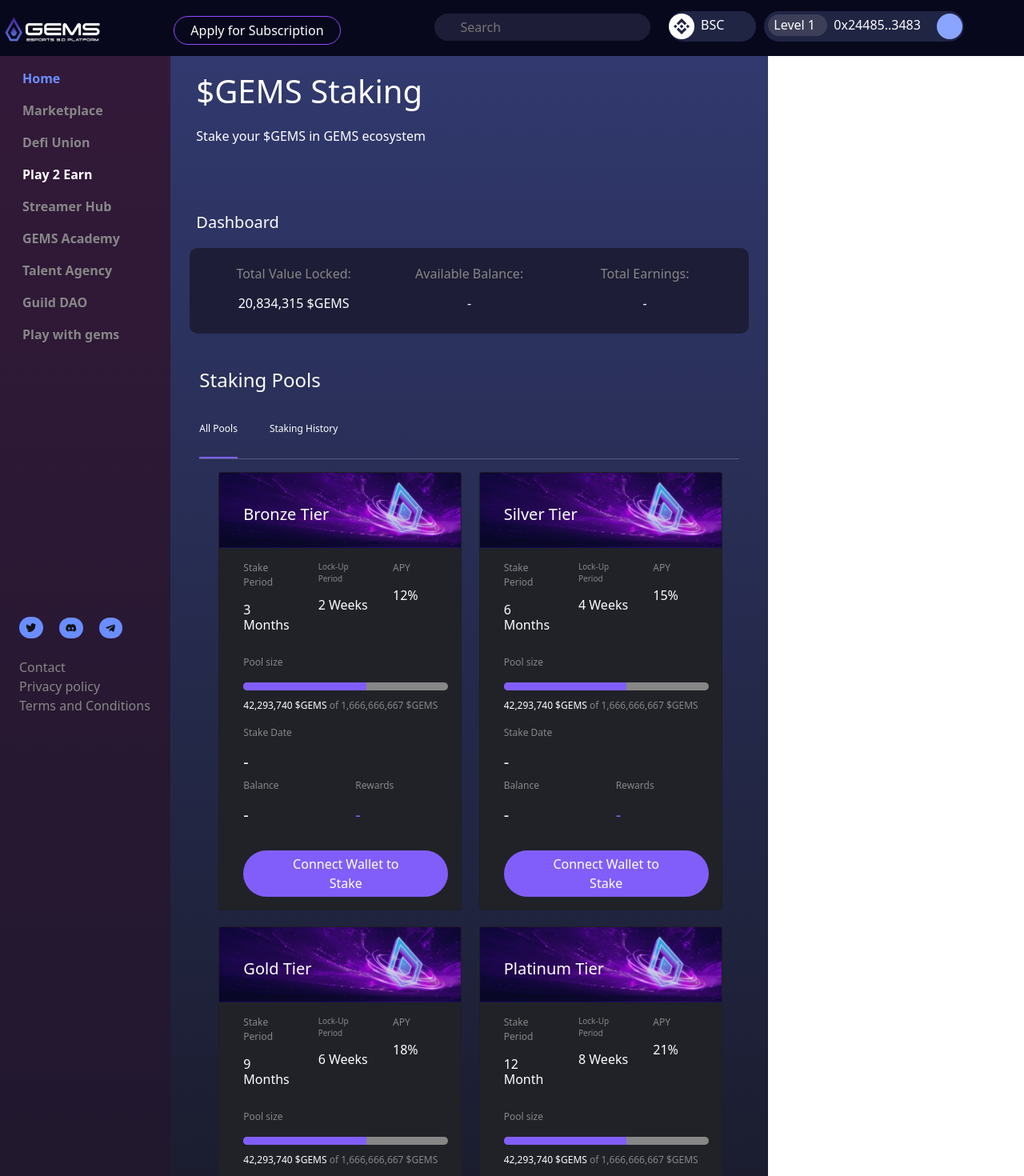
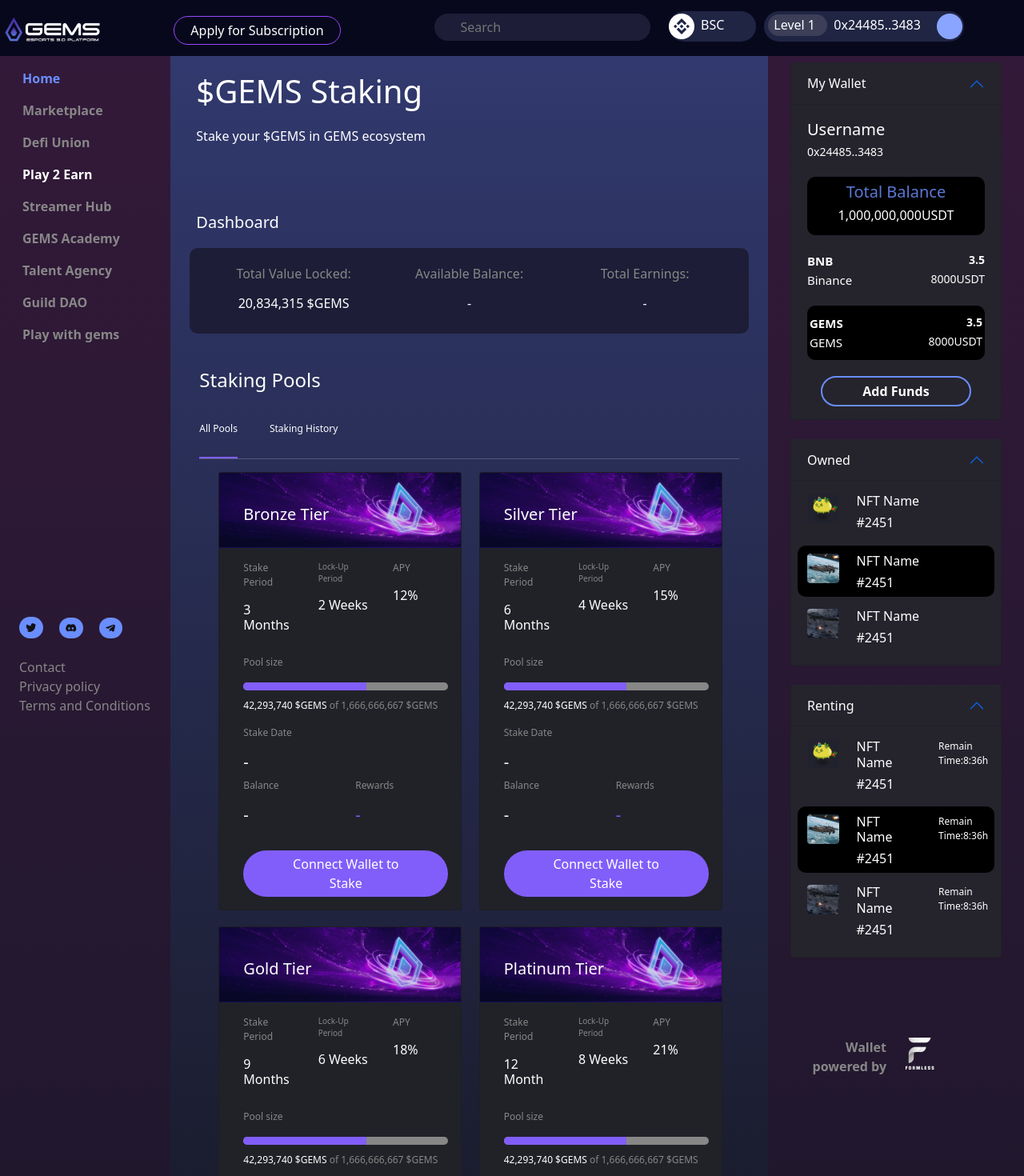
Before and after one commit to QalbeAli/Wagmi-Code, a Next.js app: page / in a window 1280 px wide. Shown: the top 1470 px of the page at 80% size. Built offline with nearby package versions, Linux system fonts and the light colour scheme.

Commit message:
first commit

```diff
--- a/pages/index.js
+++ b/pages/index.js
@@ -15,7 +15,9 @@
 } from "@fortawesome/free-solid-svg-icons";
 export default function Staking() {
 const showContent=()=>{
+
  let show=document.getElementById("show");
+
  if (show.style.display === "block") {
   show.style.display = "none";
 } else {
@@ -23,7 +25,21 @@
 
 }
 
+
 }
+const showContent2=()=>{
+
+  let shows=document.getElementById("shows");
+
+  if (shows.style.display === "block") {
+   shows.style.display = "none";
+ } else {
+   shows.style.display = "block";
+
+ }
+
+
+ }
   return (
 
     <>
@@ -72,7 +88,8 @@
 
           </div>
           <div className={styles.baricon} >
-          <i className="fa-solid fa-bars" onClick={showContent} style={{color:"white",marginLeft:"10px",cursor:"pointer"}}></i>
+          <i className="fa-solid fa-bars" onClick={showContent} style={{color:"white",marginLeft:"10px",cursor:"pointer",marginTop:"10px"}}></i>
+          <i className="fa-solid fa-bars" onClick={showContent2} style={{color:"white",marginRight:"10px",cursor:"pointer",marginTop:"10px",float:"right"}}></i>
           </div>
         </div>
       </div>
@@ -230,15 +247,17 @@
     </div>
 
     </div>
-    {/* <div className="col-3 col-md-3 col-xl-3 px-sm-2 px-0 " style={{backgroundImage:"linear-gradient(#331939, #191729)"}}>
+    <div className="col-12 col-md-12 col-xl-3 order-md-last order-lg-last order-first " style={{backgroundImage:"linear-gradient(#331939, #191729)"}}>
+     <div className={styles.column4} id="shows">
       <div className="d-flex flex-column align-items-center align-items-sm-start px-3 pt-2 text-white min-vh-100">
       <div className="accordion" id="accordionExample" style={{width:"fit-content"}} >
   <div className="accordion-item" style={{backgroundColor:"#25242d"}}>
     <h2 className="accordion-header" id="headingOne">
       <button
         className="accordion-button"
-        style={{width:"270px",backgroundColor:"#25242d", color:"white"}}
+        style={{backgroundColor:"#25242d", color:"white"}}
         type="button"
+        disabled
         data-bs-toggle="collapse"
         data-bs-target="#collapseOne"
         aria-expanded="false"
@@ -287,8 +306,9 @@
     <h2 className="accordion-header" id="headingTwo">
       <button
         className="accordion-button"
-        style={{width:"270px",backgroundColor:"#25242d", color:"white"}}
+        style={{backgroundColor:"#25242d", color:"white"}}
         type="button"
+        disabled
         data-bs-toggle="collapse"
         data-bs-target="#collapseTwo"
         aria-expanded="false"
@@ -339,11 +359,11 @@
     <h2 className="accordion-header" id="headingThree">
       <button
         className="accordion-button "
-        style={{width:"270px",backgroundColor:"#25242d", color:"white"}}
+        style={{backgroundColor:"#25242d", color:"white"}}
         type="button"
         data-bs-toggle="collapse"
         data-bs-target="#collapseThree"
-        aria-expanded="true"
+        disabled
         aria-controls="collapseThree"
       >
        Renting
@@ -397,20 +417,21 @@
   </div>
 </div>
 <div className='container'>
-<div className='row' style={{marginTop:"100px"}}>
-  <div className='col-lg-6' style={{textAlign:"right"}}>
+<div className='row' style={{marginTop:"100px", paddingBottom:"20px"}}>
+  <div className='col-lg-6 col-6' style={{textAlign:"right"}}>
 <p style={{color:"#878787",fontWeight:"bold"}}>
 Wallet<br></br> powered by
 </p>
   </div>
-  <div className='col-lg-6'>
+  <div className='col-lg-6 col-6'>
     <img src="logos.png"></img>
     </div>
 </div>
 </div>
 
       </div>
-    </div> */}
+    </div>
+    </div>
   </div>
 </div>
 
--- a/styles/Home.module.css
+++ b/styles/Home.module.css
@@ -91,6 +91,10 @@
   font-size: 14px;
   float: right;
 
+}
+.accordian-button{
+outline: 0 !important;
+box-shadow: 0 0 0 0 rgba(0, 0, 0, 0) !important;
 }
 .btn2{
  background-color: transparent;
@@ -234,6 +238,10 @@
     display: none;
 
   }
+  .column4{
+    display: none;
+
+  }
  .baricon{
    display: block;
  }
```
